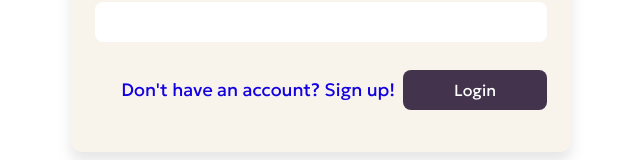
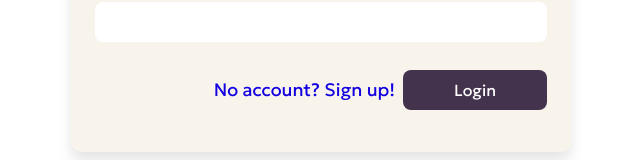
Before and after one commit to heavensonsenciodev-hub/donezone, a Next.js app: page / in a window 1280 px wide. Shown: the part 473-633 px from the top of the page, without its empty margins (319-959 px from the left). Built offline with nearby package versions, Linux system fonts and the light colour scheme; no server answers.

Commit message:
removed aphos

```diff
--- a/src/app/login/page.tsx
+++ b/src/app/login/page.tsx
@@ -69,7 +69,7 @@ export default function LoginPage() {
             >
               Sign up
             </button> */}
-            <a onClick={() => router.push('signup')} className='cursor-pointer flex items-center text-lg text-strongblue hover:underline'>Don't have an account? Sign up!</a>
+            <a onClick={() => router.push('signup')} className='cursor-pointer flex items-center text-lg text-strongblue hover:underline'>No account? Sign up!</a>
             <button
               formAction={login}
               className="bg-shipgrey text-white px-4 py-2 rounded-md w-36 cursor-pointer"
```
